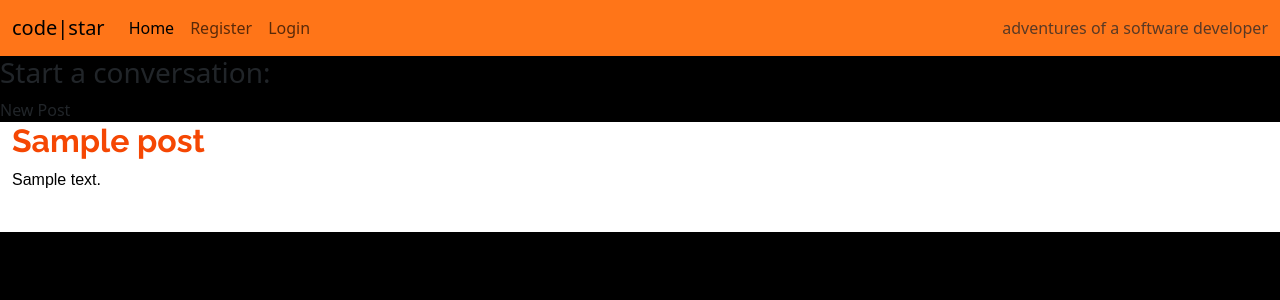
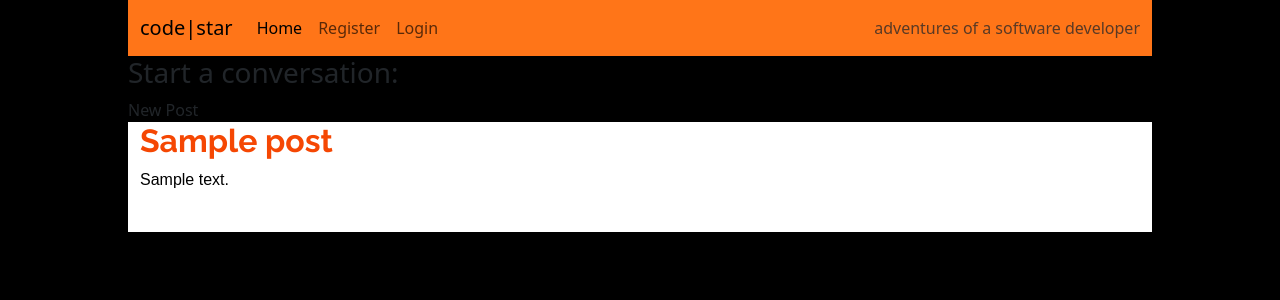
Before and after one commit to AlexDralur/revblog, a Django app: a page that uses templates/posts_list.html in a window 1280 px wide. Shown: the top 300 px of the page. Run offline with Django 3.2, Linux system fonts and the light colour scheme; tables that the repository leaves empty hold one stand-in row (values such as "Sample post"); some libraries are stand-ins or nearby versions.

Commit message:
Add css to body

```diff
--- a/static/css/style.css
+++ b/static/css/style.css
@@ -2,6 +2,10 @@
 
 body {
     background-color: #000;
+    width: 80%;
+    margin-left: auto;
+    margin-right: auto;
+    padding: 0;
 }
 
 h2 {
@@ -56,4 +60,10 @@ img {
 
 #post-details {
     background-color: #fff;
+    margin-bottom: 3rem;
 }
+
+#post-image {
+    width: 3rem;
+    height: 3rem;
+}
--- a/templates/posts_list.html
+++ b/templates/posts_list.html
@@ -23,6 +23,7 @@
           src="https://th.bing.com/th/id/OIP.xe3rSWbIX9wO9lcLgtygawAAAA?w=249&h=187&c=7&r=0&o=5&dpr=1.3&pid=1.7"
           alt=""
           srcset=""
+          id="post-image"
         />
         {% else %}
         <img src="" alt="" />
```
